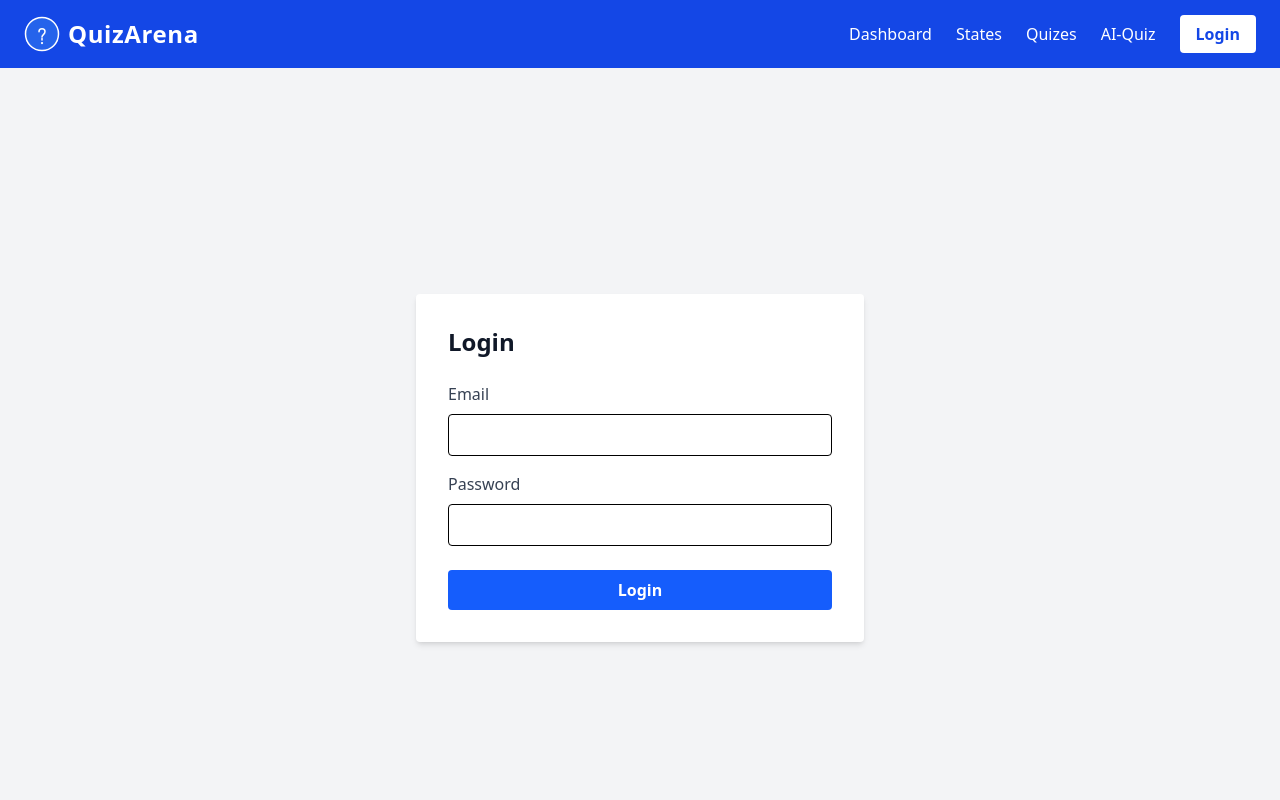
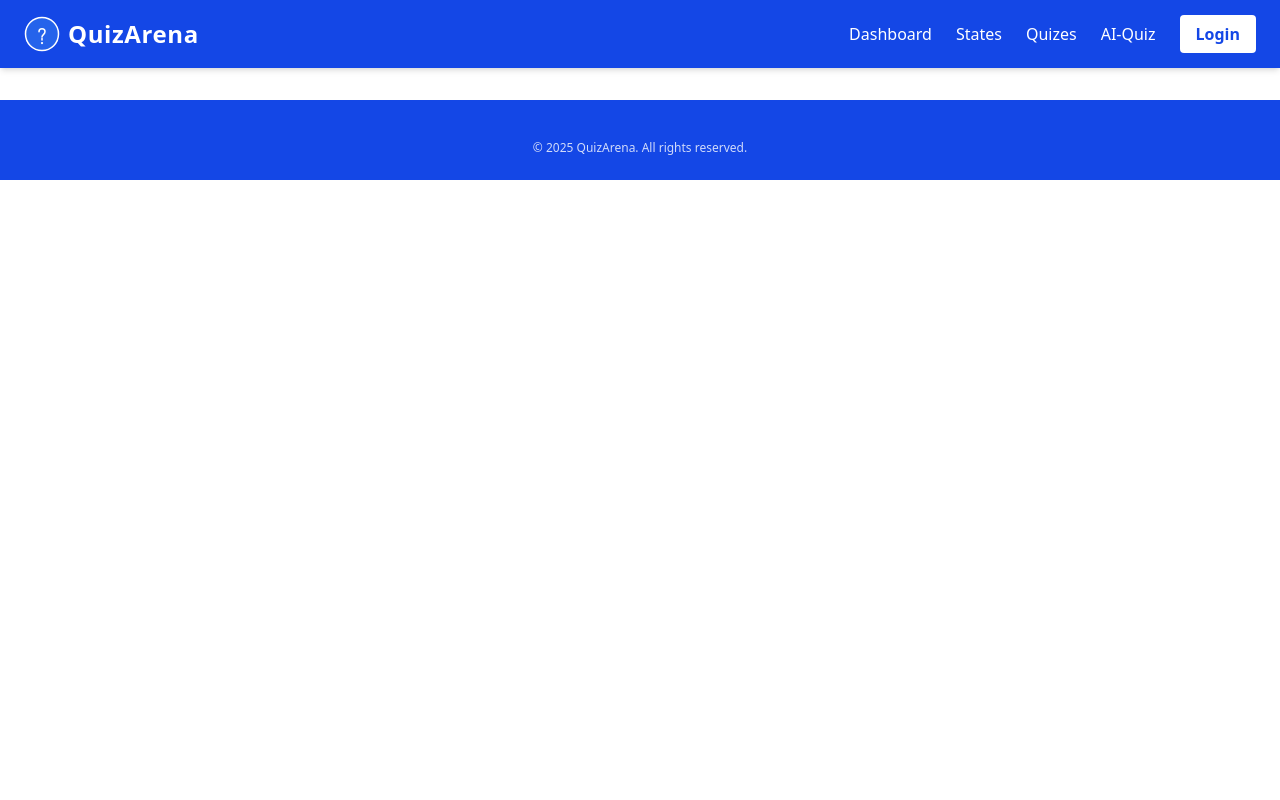
Before and after one commit to quizarenastar/quiz-arena-dashboard, a React (Vite) app: page /login in a window 1280 px wide. Shown: the top 800 px of the page. Built offline with nearby package versions, Linux system fonts and the light colour scheme.

Commit message:
refactor: comment out Login and Sign Up routes in RoutesComponent

```diff
--- a/src/RoutesComponent.jsx
+++ b/src/RoutesComponent.jsx
@@ -7,8 +7,8 @@
     return (
         <Routes>
             {/* <Route path='/' element={<Home />} /> */}
-            <Route path='/login' element={<Login />} />
-            <Route path='/signup' element={<SignUp />} />
+            {/* <Route path='/login' element={<Login />} />
+            <Route path='/signup' element={<SignUp />} /> */}
         </Routes>
     );
 };
```
